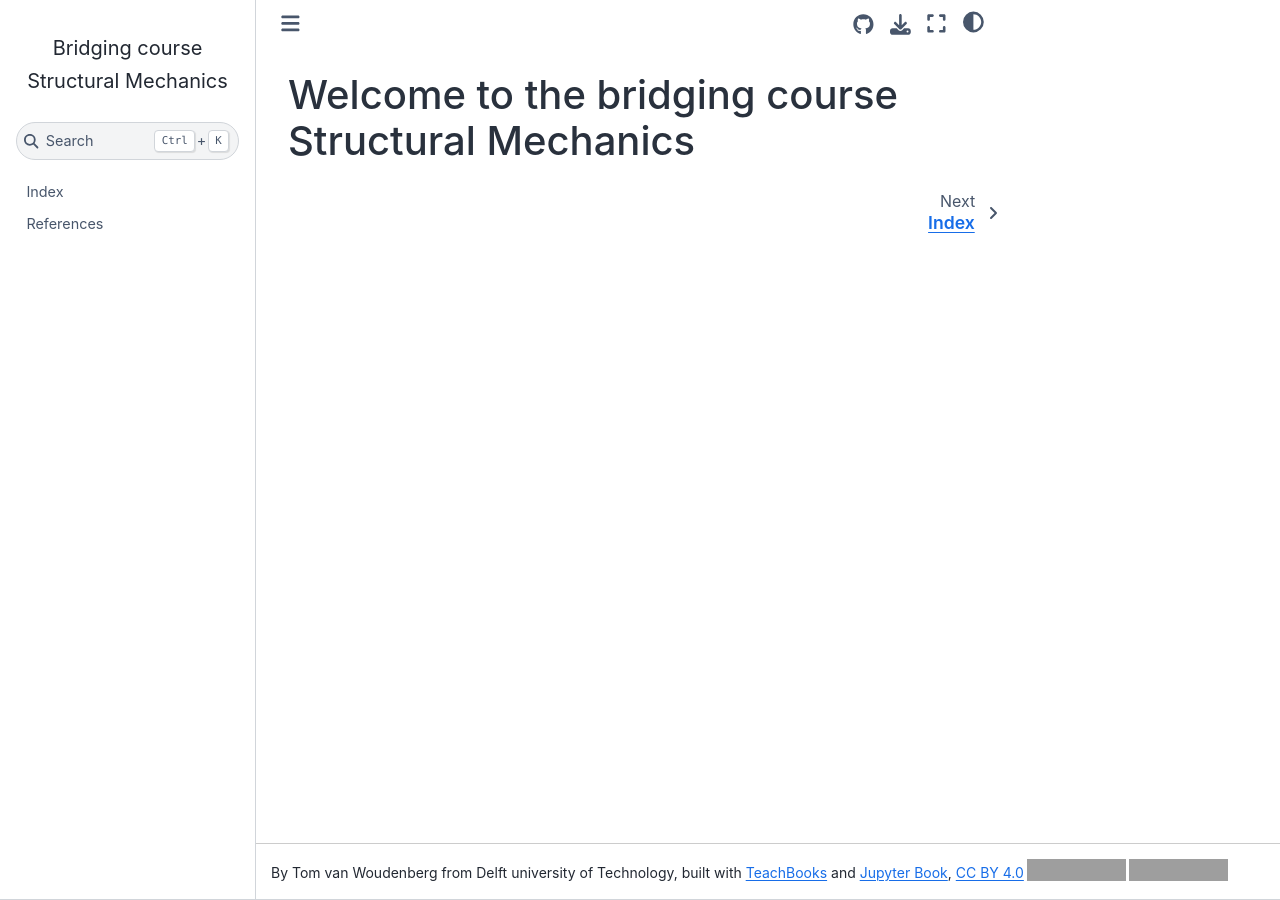
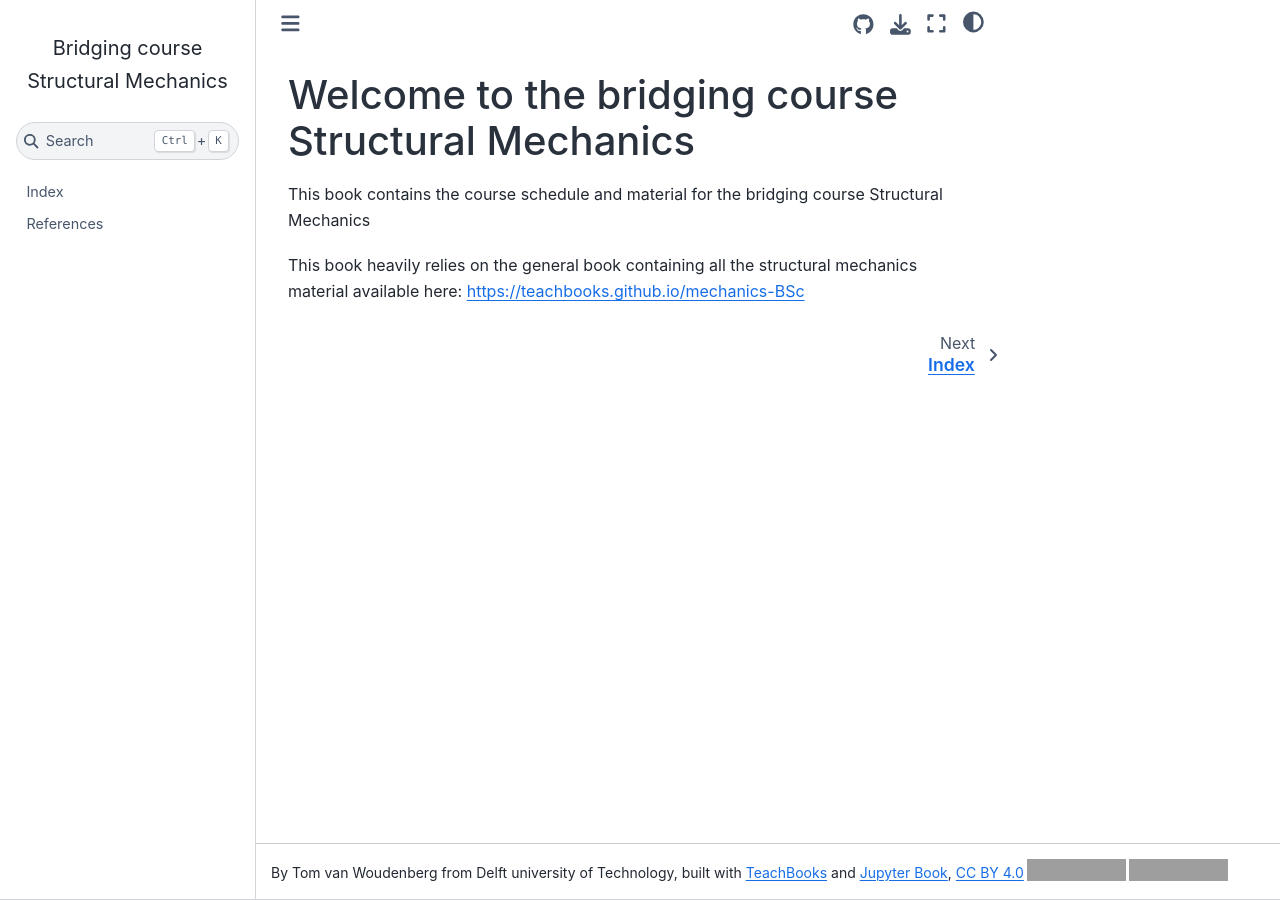
Before and after one commit to TeachBooks/bridging_mechanics, a Jupyter Book: the page built from book/intro.md, in a window 1280 px wide. Built offline with Jupyter Book 1.0.4 settings and Sphinx 7.4.7 and the Sphinx Book theme 1.1.4, drawn with Linux system fonts in a browser that asks for light colours; pages that are not in the unit, such as notebooks, are missing from menus; comment, search, counter and statistics services are not loaded; grey boxes are pictures that could not be loaded.

Commit message:
test schedule

```diff
--- a/book/intro.md
+++ b/book/intro.md
@@ -1 +1,5 @@
 # Welcome to the bridging course Structural Mechanics
+
+This book contains the course schedule and material for the bridging course Structural Mechanics
+
+This book heavily relies on the general book containing all the structural mechanics material available here: https://teachbooks.github.io/mechanics-BSc
```
Also changed, not shown: book/schedule.md (added, +23 -0 lines).
